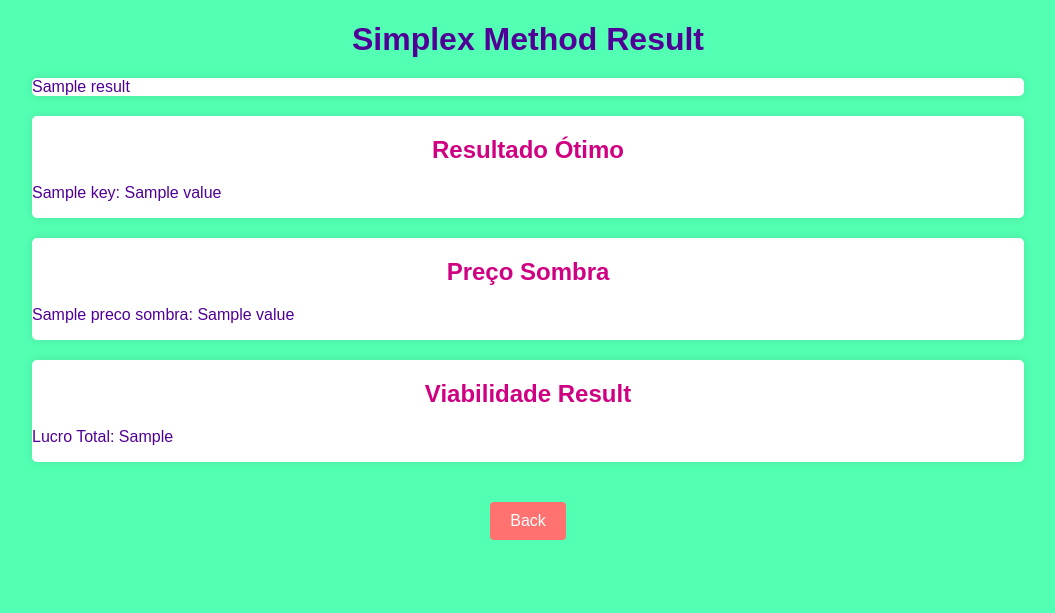
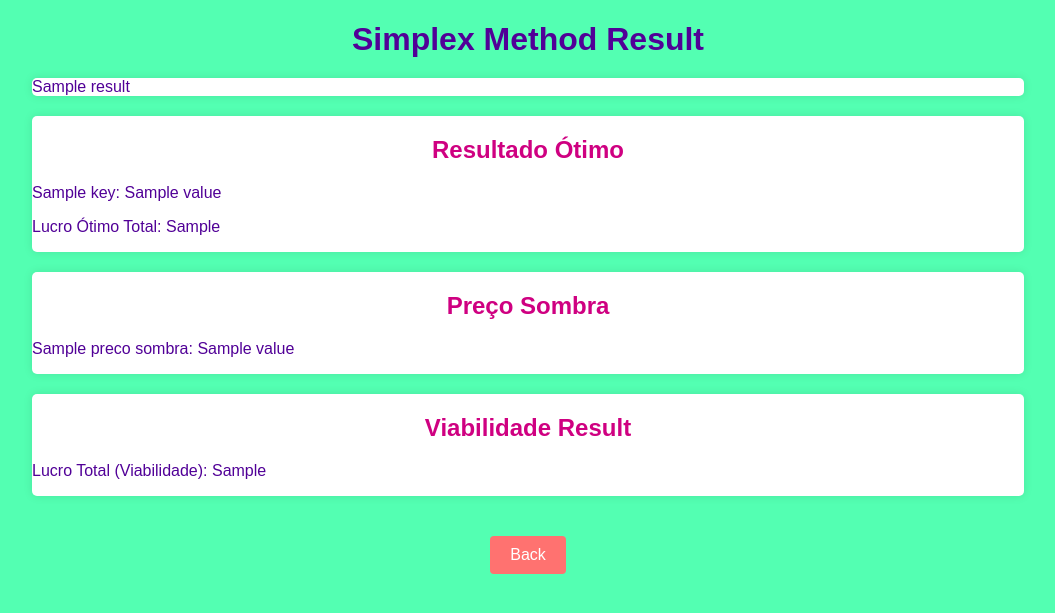
Before and after one commit to LeoTeodoro/simplex, a Flask app: template templates/result.html in a window 1280 px wide. Shown: the top 613 px of the page, without its empty margins (112-1167 px from the left). Run offline with Flask 3, Linux system fonts and the light colour scheme; the template is opened without the code that fills it: most values are stand-ins (such as "Sample title", 1, 10 or a date in 2020).

Commit message:
inserindo o Lucro

```diff
--- a/app.py
+++ b/app.py
@@ -63,6 +63,9 @@ def resultado(dataframe_inicial, dataframe_final, num_vars):
             else:
                 otimo[column] = None
     return otimo
+
+def lucro_total(dataframe_final):
+    return dataframe_final.iloc[0, -1]
 
 def preco_sombra(dataframe_final, num_vars):
     return dataframe_final.iloc[0, num_vars:-1].to_dict()  # Convertendo para dicionário
@@ -133,6 +136,7 @@ def process():
     result_df = simplex(df)
 
     otimo = resultado(df, result_df, num_vars)
+    lucro_otimo_value = lucro_total(result_df)
     preco_sombra_values = preco_sombra(result_df, num_vars)
 
     # Obter a lista de viabilidade do formulário
@@ -145,7 +149,7 @@ def process():
     # Conversão do DataFrame resultante para HTML
     result_html = result_df.to_html(classes='table table-bordered')
 
-    return render_template('result.html', result=result_html, otimo=otimo, preco_sombra=preco_sombra_values, viabilidade_result=viabilidade_result)
+    return render_template('result.html', result=result_html, otimo=otimo, lucro_otimo_value=lucro_otimo_value, preco_sombra=preco_sombra_values, viabilidade_result=viabilidade_result)
 
 if __name__ == '__main__':
     app.run(debug=True)
--- a/templates/result.html
+++ b/templates/result.html
@@ -17,6 +17,7 @@
             {% for key, value in otimo.items() %}
                 <li>{{ key }}: {{ value }}</li>
             {% endfor %}
+            <p>Lucro Ótimo Total: {{ lucro_otimo_value }}</p>
         </ul>
     </div>
     <div class="result-container">
@@ -32,7 +33,7 @@
         {% if viabilidade_result is none %}
             <p>Não é viável com a lista informada</p>
         {% else %}
-            <p>Lucro Total: {{ viabilidade_result }}</p>
+            <p>Lucro Total (Viabilidade): {{ viabilidade_result }}</p>
         {% endif %}
     </div>
     <div class="button-container">
```
